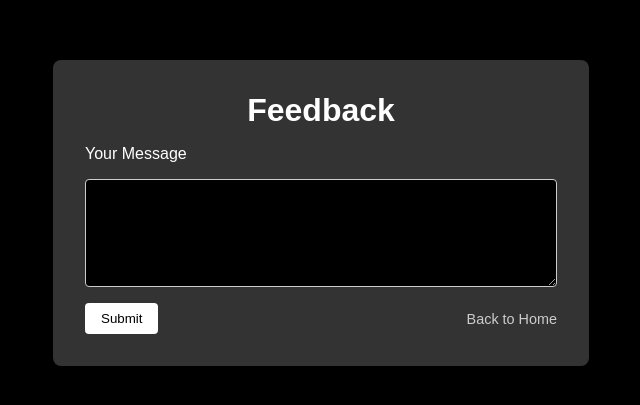
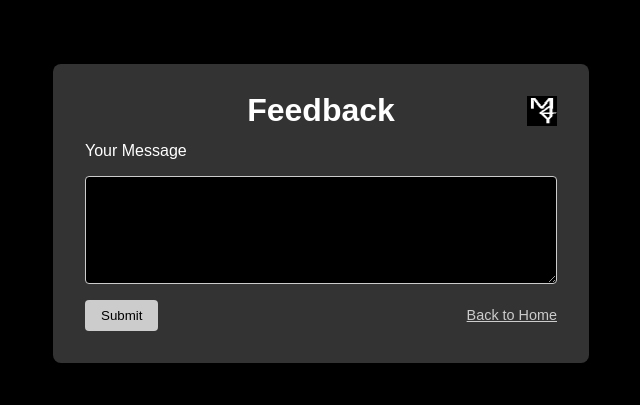
Before and after one commit to JanMarkusK/Music-for-You-Kasutajaliidese-ryhmatoolehekylg-, a website: page feedback.html in a window 1280 px wide. Shown: the part 187-592 px from the top of the page, without its empty margins (319-959 px from the left). Drawn offline with Linux system fonts and the light colour scheme.

Commit message:
kommentaarid ja vaiksed parandused

```diff
--- a/feedback.html
+++ b/feedback.html
@@ -5,17 +5,22 @@
 <meta name="viewport" content="width=device-width, initial-scale=1.0"/>
 <title>Feedback</title>
 <link rel="stylesheet" href="feedbackStyle.css" />
+<link rel="icon" type="image/png" href="images/LogoVaike.PNG"> <!-- favicon -->
 </head>
 <body>
 <main class="feedback-page">
    <form class="feedback-form">
+      <div class="headeresque">
          <h1>Feedback</h1>
+         <img src="images/LogoVaike.PNG" alt="Logo" class="header-logo" /> <!-- logo -->
+      </div>
+
       <label for="message">Your Message</label>
-      <textarea id="message" name="message" rows="6" required></textarea>
+      <textarea id="message" name="message" rows="6" required></textarea> <!-- tagasiside sisestamise kast -->
 
       <div class="actions">
          <button type="submit">Submit</button>
-        <a href="/" class="back-link">Back to Home</a>
+         <a href="/" class="back-link">Back to Home</a> <!-- viib tagasi main lehte -->
       </div>
    </form>
 </main>
--- a/feedbackStyle.sass
+++ b/feedbackStyle.sass
@@ -1,72 +1,87 @@
+//Muutujad värvide jaoks, tegelikult mõttetu imo
 $black: #000
 $white: #fff
 $gray: #ccc
 $dark-gray: #333
 
 *
-  margin: 0
-  padding: 0
-  box-sizing: border-box
-
+   margin: 0
+   padding: 0
+   box-sizing: border-box
+//Paigutab kõik lehe keskele
 body
-  font-family: sans-serif
-  background-color: $black
-  color: $white
-  height: 100vh
-  display: flex
-  align-items: center
-  justify-content: center
+   font-family: sans-serif
+   background-color: $black
+   color: $white
+   height: 100vh
+   display: flex
+   align-items: center
+   justify-content: center
 
 .feedback-page
-  width: 100%
-  max-width: 600px
-  padding: 2rem
+   width: 100%
+   max-width: 600px
+   padding: 2rem
 
+//Paigutab body elemendid õigetesse kohtadesse ja õige suurusega
 .feedback-form
-  display: flex
-  flex-direction: column
-  gap: 1rem
-  background-color: $dark-gray
-  padding: 2rem
-  border-radius: 8px
+   display: flex
+   flex-direction: column
+   gap: 1rem
+   background-color: $dark-gray
+   padding: 2rem
+   border-radius: 8px
 
-  h1
-    text-align: center
-    color: $white
+   .headeresque
+      display: flex
+      align-items: center
+      justify-content: center
+      position: relative
 
-  label
-    color: $white
-    font-size: 1rem
+      h1
+         position: absolute
+         left: 50%
+         transform: translateX(-50%)
+         margin: 0 auto
 
-  textarea
-    resize: vertical
-    padding: 0.5rem
-    border: 1px solid $gray
-    border-radius: 4px
-    background-color: $black
-    color: $white
+      .header-logo
+         margin-left: auto
+         width: 30px
+         height: 30px
 
-  .actions
-    display: flex
-    justify-content: space-between
-    align-items: center
+   label
+      color: $white
+      font-size: 1rem
 
-    button
-      padding: 0.5rem 1rem
-      background-color: $white
-      color: $black
-      border: none
+   textarea
+      resize: vertical
+      padding: 0.5rem
+      border: 1px solid $gray
       border-radius: 4px
-      cursor: pointer
-      transition: background 0.2s ease
+      background-color: $black
+      color: $white
 
-      &:hover
-        background-color: $gray
+   .actions
+      display: flex
+      justify-content: space-between
+      align-items: center
 
-    .back-link
-      color: $gray
-      text-decoration: none
-      font-size: 0.9rem
+      button
+         padding: 0.5rem 1rem
+         background-color: $white
+         color: $black
+         border: none
+         border-radius: 4px
+         cursor: pointer
+         transition: background 0.2s ease
 
-      &:hover
-        text-decoration: underline
+         &:hover
+         background-color: $gray
+
+      .back-link
+         color: $gray
+         text-decoration: none
+         font-size: 0.9rem
+
+         &:hover
+         text-decoration: underline
--- a/headerfooter.sass
+++ b/headerfooter.sass
@@ -24,6 +24,7 @@ header
     font-size: 24px
     font-weight: bold
     z-index: 12
+
 .header-top
   display: flex
   align-items: center
```
Also changed, not shown: index.html (+1 -1 lines), main-styles.sass (+5 -4 lines), feedbackStyle.css, 3 other files. Lines whose indentation alone changed are shown as unchanged.
